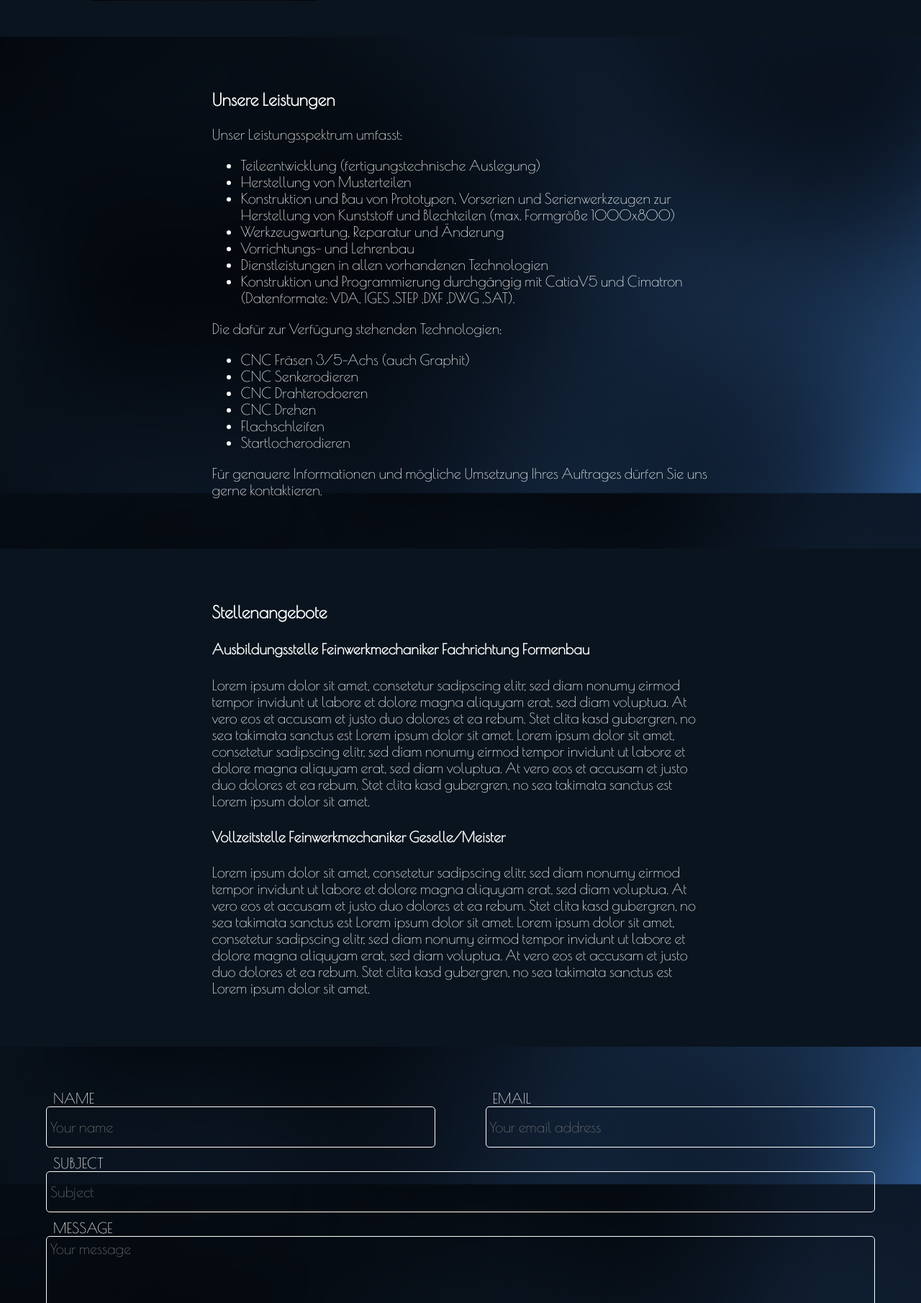
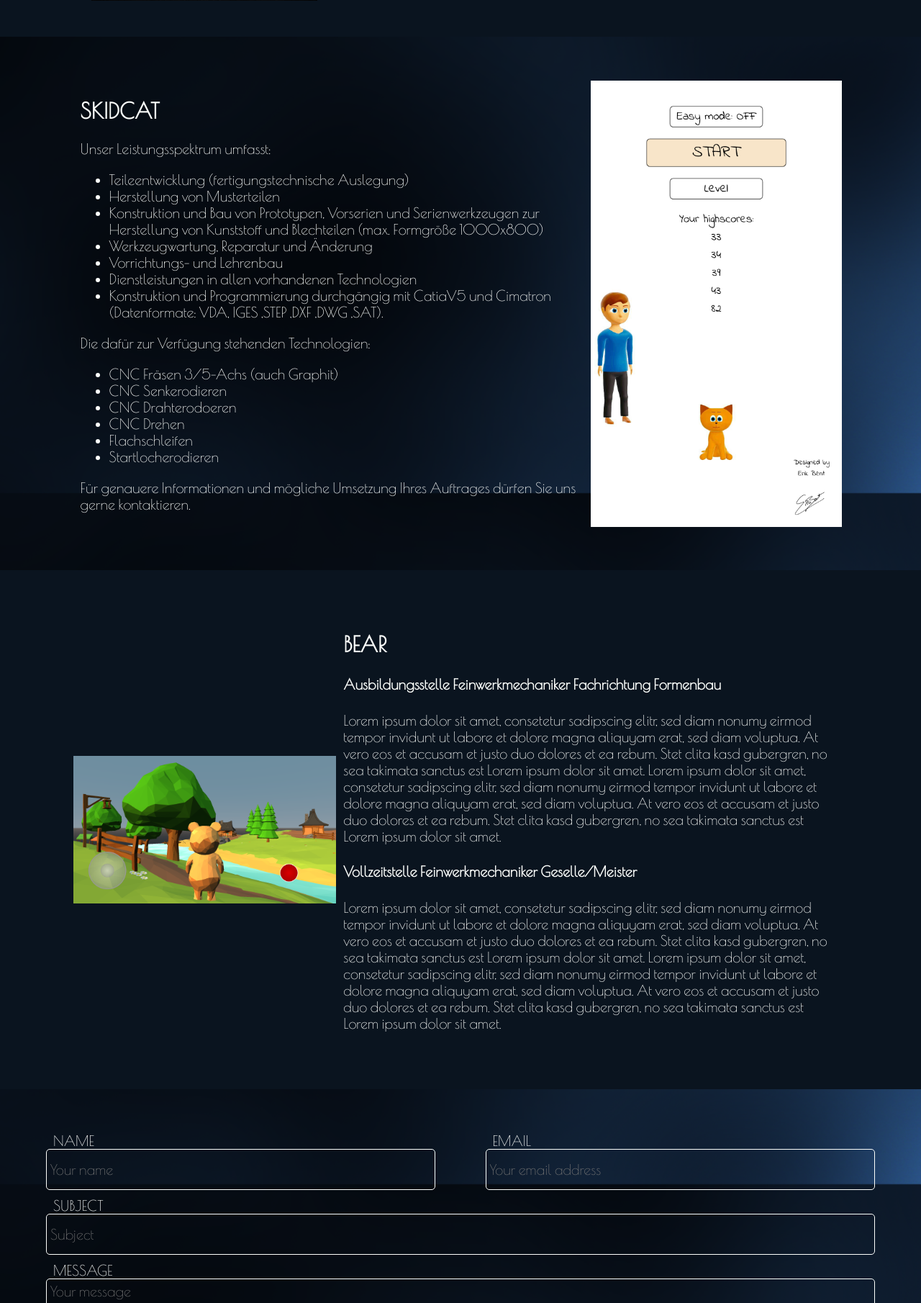
Before and after one commit to siherrmann/ErikBentWebsite, a PHP site: page / in a window 1280 px wide. Shown: the part 1235-3045 px from the top of the page at 72% size. Run offline with PHP 8.4, Linux system fonts and the light colour scheme; some libraries are stand-ins or nearby versions.

Commit message:
add pcitures for projects

```diff
--- a/index.html
+++ b/index.html
@@ -79,7 +79,7 @@
       </div>
     </div>
 
-    <div class="content withBackgroundColor" id="aboutMe">
+    <div class="content wrap withBackgroundColor" id="aboutMe">
       <div class="contentPicture" id="aboutMePicture"></div>
       <div class="contentText" id="aboutMeText">
         <h2>ABOUT ME</h2>
@@ -102,9 +102,9 @@
       </div>
     </div>
 
-    <div class="content" id="project1">
+    <div class="content wrapReverse" id="skidCat">
       <div class="contentText">
-        <h3>Unsere Leistungen</h3>
+        <h2>SKIDCAT</h2>
         <p>Unser Leistungsspektrum umfasst:</p>
         <ul>
           <li>Teileentwicklung (fertigungstechnische Auslegung)</li>
@@ -136,11 +136,13 @@
           dürfen Sie uns gerne kontaktieren.
         </p>
       </div>
+      <div class="contentPicture" id="skidCatPicture"></div>
     </div>
 
-    <div class="content withBackgroundColor" id="project2">
+    <div class="content wrap withBackgroundColor" id="bear">
+      <div class="contentPicture" id="bearPicture"></div>
       <div class="contentText">
-        <h3>Stellenangebote</h3>
+        <h2>BEAR</h2>
         <h4>Ausbildungsstelle Feinwerkmechaniker Fachrichtung Formenbau</h4>
         <p>Lorem ipsum dolor sit amet, consetetur sadipscing elitr, sed diam nonumy eirmod tempor invidunt ut labore et dolore magna aliquyam erat, sed diam voluptua. At vero eos et accusam et justo duo dolores et ea rebum. Stet clita kasd gubergren, no sea takimata sanctus est Lorem ipsum dolor sit amet. Lorem ipsum dolor sit amet, consetetur sadipscing elitr, sed diam nonumy eirmod tempor invidunt ut labore et dolore magna aliquyam erat, sed diam voluptua. At vero eos et accusam et justo duo dolores et ea rebum. Stet clita kasd gubergren, no sea takimata sanctus est Lorem ipsum dolor sit amet.</p>
         <h4>Vollzeitstelle Feinwerkmechaniker Geselle/Meister</h4>
@@ -148,7 +150,7 @@
       </div>
     </div>
 
-    <div class="content">
+    <div class="content wrap">
       <form id="contact" method="post" action="scripts/contact.php">
         <div class="frameMulti">
           <div class="nameFrame">
--- a/stylesheets/style.css
+++ b/stylesheets/style.css
@@ -297,13 +297,20 @@ a {
 
 .content {
   display: inline-flex;
-  flex-flow: row wrap;
   align-items: center;
   justify-content: center;
   width: 100%;
   height: max-content;
   padding: 50px 17%;
   overflow: hidden;
+}
+
+.wrap {
+  flex-flow: row wrap;
+}
+
+.wrapReverse {
+    flex-flow: row wrap-reverse;
 }
 
 .withBackgroundColor {
@@ -316,15 +323,14 @@ a {
   background-size: contain;
   width: 30%;
   height: 100%;
+  display: block;
+  flex-flow: column wrap;
+  padding: 10px;
 }
 
 .contentText {
   width: 60%;
   height: auto;
-}
-
-#aboutMeText,
-#aboutMePicture {
   display: block;
   flex-flow: column wrap;
   padding: 10px;
@@ -333,6 +339,16 @@ a {
 #aboutMePicture {
   background-image: url(../graphics/aboutMePicture.jpg);
   min-height: 400px;
+}
+
+#skidCatPicture {
+  background-image: url(../graphics/skidCatPicture.jpg);
+  min-height: 600px;
+}
+
+#bearPicture {
+  background-image: url(../graphics/bearPicture.png);
+  min-height: 600px;
 }
 
 .contentImprint {
```
Also changed, not shown: graphics/bearPicture.png (added), graphics/skidCatPicture.jpg (added).
